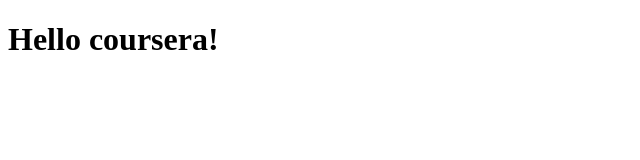
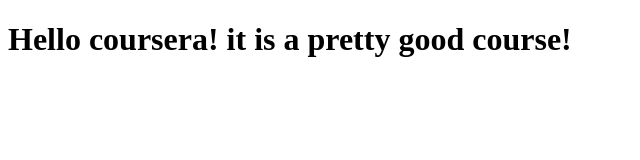
Before and after one commit to iambharathan/coursera-test, a plain HTML site: page site/index.html in a window 1280 px wide. Shown: the whole page, without its empty margins (0-640 px from the left). Drawn offline with Linux system fonts and the light colour scheme.

Commit message:
small addtion to content

```diff
--- a/site/index.html
+++ b/site/index.html
@@ -4,6 +4,6 @@
 	<title>Hello coursera!</title>
 </head>
 <body>
-<h1>Hello coursera!</h1>
+<h1>Hello coursera! it is a pretty good course!</h1>
 </body>
 </html>
```
